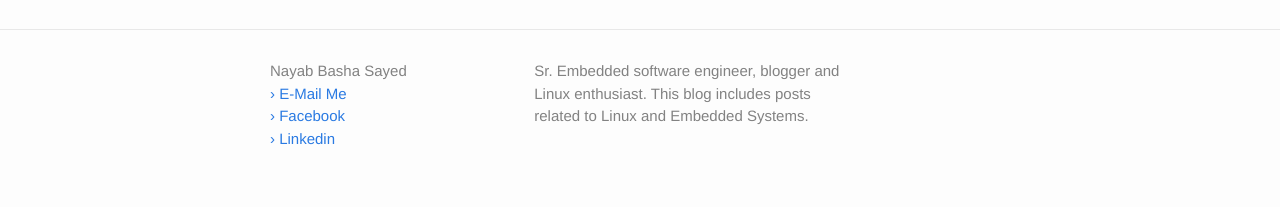
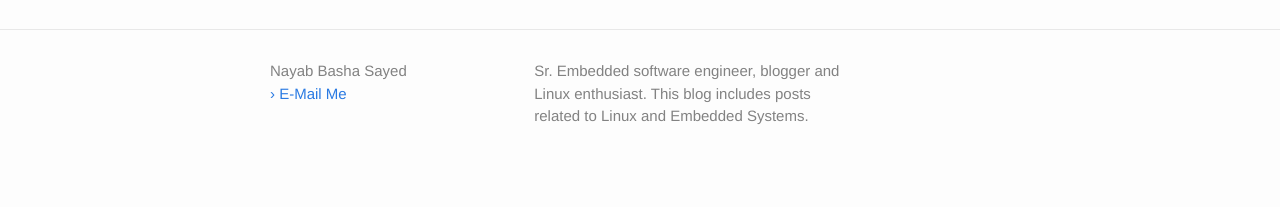
Before and after one commit to itsnayabsd/website, a Jekyll site: the page built from index.md, in a window 1280 px wide. Shown: the part 727-934 px from the top of the page. Built offline with Jekyll 4.4.1, drawn with Linux system fonts in a browser that asks for light colours; a script that is not in the unit is left out.

Commit message:
Removed facebook, linkedin urls

```diff
--- a/_includes/footer.html
+++ b/_includes/footer.html
@@ -12,8 +12,6 @@
             </li>
             {% if site.email %}
             <li><a href="mailto:{{ site.email }}">E-Mail Me</a></li>
-            <li><a href="https://www.facebook.com/nayabbashasayed">Facebook</a></li>
-            <li><a href="https://in.linkedin.com/in/nayabsd">Linkedin</a></li>
             {% endif %}
         </ul>
       </div>
```
